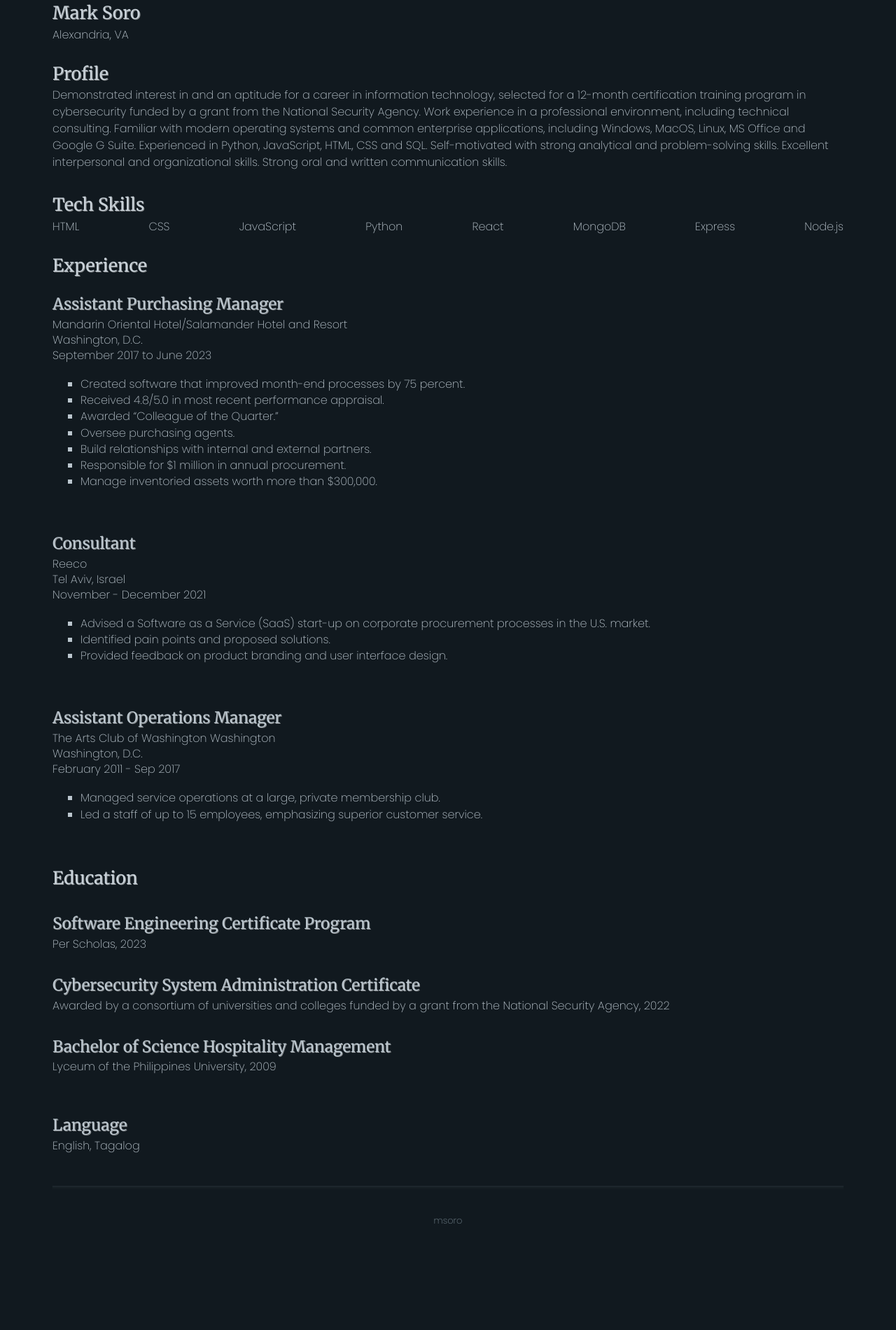
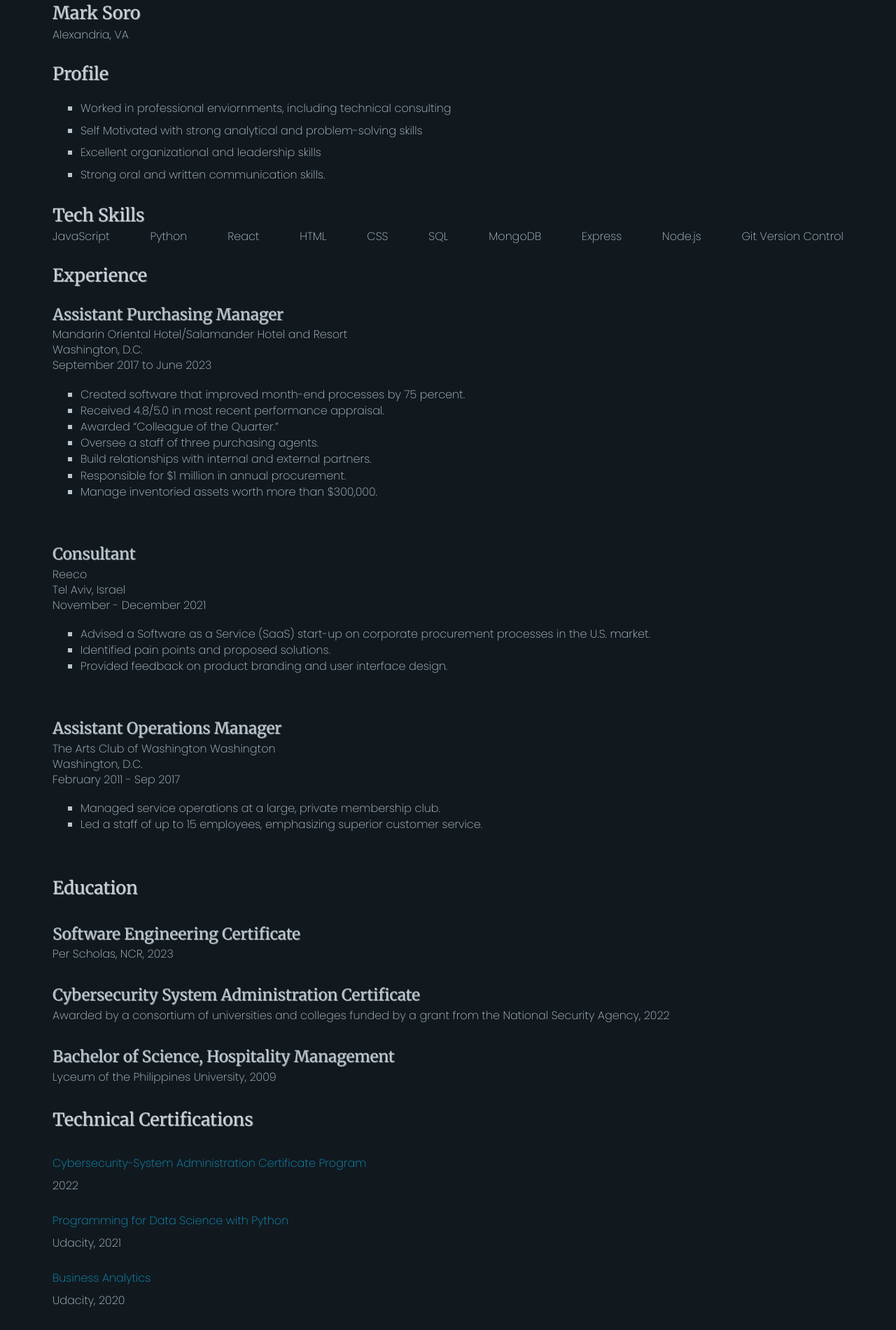
Before and after one commit to m-soro/m-soro.github.io.v1, a React (Vite) app: page /#/resume in a window 1280 px wide. Shown: the part 160-2060 px from the top of the page at 70% size. Before the commit the page ends 1954 px from the top, so only its background shows below. Built offline with nearby package versions, Linux system fonts and the light colour scheme.

Commit message:
updated resume section

```diff
--- a/src/App.css
+++ b/src/App.css
@@ -6,15 +6,25 @@
 }
 
 /***===== CONTACT PAGE =====***/
+
+.Contact {
+  /* border: 2px solid purple; */
+}
+
 /***===== HOME PAGE =====***/
 
 .Home {
   height: 50vh;
   display: flex;
   flex-direction: row;
-  justify-content: center;
+  justify-content: space-between;
   align-items: center;
 }
+
+.Home img {
+  /* STYLE FOR PROFILE PIC */
+}
+
 .Home h1 {
   font-family: "DM Sans";
   padding-left: 1rem;
@@ -27,16 +37,7 @@
 }
 
 .Home blockquote {
-  border-left: 0.25rem solid aqua;
-}
-
-.Home section img {
-  height: 100% !important;
-  width: 100% !important;
-}
-
-.Home section img {
-  object-fit: contain !important;
+  border-left: 0.3rem solid aqua;
 }
 
 .fade-in {
@@ -56,6 +57,7 @@
 
 .About {
   height: 50vh;
+  /* border: 2px solid orange; */
 }
 
 .About h1 {
@@ -69,6 +71,20 @@
   justify-content: space-between;
   flex-direction: column;
   min-height: 100vh;
+  /* border: 2px solid red; */
+
+  /* background: linear-gradient(
+    109.6deg,
+    rgba(0, 0, 0, 0.93) 11.2%,
+    rgb(63, 61, 61) 78.9%
+  ); */
+
+  /* Moving gradient */
+  /* background-image: radial-gradient(
+    circle at var(--x) var(--y),
+    #446b9f 0,
+    transparent 1%
+  ); */
 }
 
 h1,
@@ -156,11 +172,17 @@ button:hover {
 /***===== END GLOBAL STYLE =====***/
 
 /***===== PROJECT*S* PAGE =====***/
+.Projects {
+  /* border: 2px solid aquamarine; */
+}
+
 .ProjectContainer {
   display: flex;
   flex-wrap: wrap;
   justify-content: space-evenly;
   gap: 0.5em;
+  background-image: transparent;
+  /* border: 2px solid green; */
 }
 
 .ProjectCard {
@@ -340,6 +362,12 @@ a:focus {
 /***===== END PROJECT PAGE =====***/
 
 /***===== RESUME PAGE =====***/
+.ProfileBullets {
+  margin-top: 1.2em;
+  margin-bottom: 2em;
+  padding-left: 2.5em;
+}
+
 .EachJob {
   margin-top: 3.5em;
 }
@@ -373,6 +401,17 @@ a:focus {
   justify-content: space-between;
   flex-wrap: wrap;
 }
+
+.TechnicalCertifications {
+  margin-top: 0;
+  padding: 0.1em 0;
+  margin-bottom: 1em;
+}
+
+.TechnicalCertifications li {
+  list-style-type: none;
+}
+
 /***===== END RESUME PAGE =====***/
 
 @media screen and (max-width: 600px) {
--- a/src/App.jsx
+++ b/src/App.jsx
@@ -1,18 +1,35 @@
 import Header from "./components/Header";
 import Footer from "./components/Footer";
 import BackToTop from "./components/BackToTop";
-import { useEffect, useState } from "react";
+import { useEffect, useRef, useState } from "react";
 import "./App.css";
 
 function App() {
   const [scrollTop, setScrollTop] = useState(0);
 
+  // /**
+  //  * Adding following gradient
+  //  */
+  // const appRef = useRef(HTMLDivElement);
+  // useEffect(() => {
+  //   const updateMousePosition = (e) => {
+  //     if (!appRef.current) return;
+
+  //     appRef.current.style.setProperty("--x", `${e.clientX}px`);
+  //     appRef.current.style.setProperty("--y", `${e.clientY}px`);
+  //   };
+  //   window.addEventListener("mousemove", updateMousePosition);
+  //   return () => {
+  //     window.removeEventListener("mousemove", updateMousePosition);
+  //   };
+  // }, []);
+  // This goes to the .App div
+  // ref={appRef}
+
   useEffect(() => {
-    const handleScroll = (event) => {
-      console.log(window.scrollY);
+    const handleScroll = () => {
       setScrollTop(window.scrollY);
     };
-
     window.addEventListener("scroll", handleScroll);
 
     return () => {
@@ -21,7 +38,7 @@ function App() {
   }, []);
 
   return (
-    <div className="App container">
+    <div className="App container-fluid">
       <Header />
       <div className="BackToTopContainer">
         {scrollTop > 300 ? <BackToTop /> : <div></div>}
--- a/src/assets/myFiles/ProjectData.jsx
+++ b/src/assets/myFiles/ProjectData.jsx
@@ -76,12 +76,10 @@ export const ProjectData = [
     id: 2,
     projectName: "Open Peaks",
     images: [
-      `${imgUrl}openpeaks/06${imgExt}`,
-      `${imgUrl}openpeaks/04${imgExt}`,
-      `${imgUrl}openpeaks/05${gifExt}`,
       `${imgUrl}openpeaks/01${imgExt}`,
       `${imgUrl}openpeaks/02${imgExt}`,
       `${imgUrl}openpeaks/03${imgExt}`,
+      `${imgUrl}openpeaks/05${gifExt}`,
     ],
     summary: `A React App that lets you check skiing and snowboarding conditions around the world!`,
 
--- a/src/assets/myFiles/ResumeData.jsx
+++ b/src/assets/myFiles/ResumeData.jsx
@@ -2,19 +2,21 @@ export const ResumeData = {
   name: "Mark Soro",
   location: "Alexandria, VA",
   techSkills: [
-    "HTML",
-    "CSS",
     "JavaScript",
     "Python",
     "React",
+    "HTML",
+    "CSS",
+    "SQL",
     "MongoDB",
     "Express",
     "Node.js",
+    "Git Version Control",
   ],
   education: [
     {
-      field: "Software Engineering Certificate Program",
-      institution: "Per Scholas, 2023",
+      field: "Software Engineering Certificate",
+      institution: "Per Scholas, NCR, 2023",
     },
     {
       field: "Cybersecurity System Administration Certificate",
@@ -22,15 +24,17 @@ export const ResumeData = {
         "Awarded by a consortium of universities and colleges funded by a grant from the National Security Agency, 2022",
     },
     {
-      field: "Bachelor of Science Hospitality Management",
+      field: "Bachelor of Science, Hospitality Management",
       institution: "Lyceum of the Philippines University, 2009",
     },
   ],
   languange: "English, Tagalog",
-  profile:
-    "Demonstrated interest in and an aptitude for a career in information technology, selected for a 12-month certification \
-    training program in cybersecurity funded by a grant from the National Security Agency. Work experience in a professional environment, including technical consulting. Familiar with modern operating systems and common enterprise applications, including Windows, MacOS, Linux, MS Office and Google G Suite. Experienced in Python, JavaScript, HTML, CSS and SQL. Self-motivated with strong analytical and problem-solving skills.\
-    Excellent interpersonal and organizational skills. Strong oral and written communication skills.",
+  profile: [
+    "Worked in professional enviornments, including technical consulting",
+    "Self Motivated with strong analytical and problem-solving skills",
+    "Excellent organizational and leadership skills",
+    "Strong oral and written communication skills.",
+  ],
   workExp: [
     {
       jobTitle: "Assistant Purchasing Manager",
@@ -41,7 +45,7 @@ export const ResumeData = {
         "Created software that improved month-end processes by 75 percent.",
         "Received 4.8/5.0 in most recent performance appraisal.",
         "Awarded “Colleague of the Quarter.”",
-        "Oversee purchasing agents.",
+        "Oversee  a staff of three purchasing agents.",
         "Build relationships with internal and external partners.",
         "Responsible for $1 million in annual procurement.",
         "Manage inventoried assets worth more than $300,000.",
@@ -69,4 +73,30 @@ export const ResumeData = {
       ],
     },
   ],
+
+  technicalCertifications: [
+    {
+      certificateName:
+        "Cybersecurity-System Administration Certificate Program",
+      certificateDetails: "2022",
+      certificateUrl:
+        "https://github.com/m-soro/System_Administration_Cybersecurity_Workforce_Certification_Training/blob/main/marksoro.pdf",
+    },
+    {
+      certificateName: "Programming for Data Science with Python",
+      certificateDetails: "Udacity, 2021",
+      certificateUrl:
+        "https://m-soro.github.io/Data-Science-with-Python/#certicate-of-completion",
+    },
+    {
+      certificateName: "Business Analytics",
+      certificateDetails: "Udacity, 2020",
+      certificateUrl: "https://m-soro.github.io/Business-Analytics/",
+    },
+    {
+      certificateName: "Introduction to Programming",
+      certificateDetails: "Udacity, 2020",
+      certificateUrl: "https://m-soro.github.io/Intro-to-Programming/",
+    },
+  ],
 };
--- a/src/components/Header.jsx
+++ b/src/components/Header.jsx
@@ -12,7 +12,7 @@ export default function Header() {
 
   return (
     <HashRouter>
-      <div className="Header">
+      <div className="Header container">
         <nav>
           <ul>
             <li className="NameText">
--- a/src/pages/Home.jsx
+++ b/src/pages/Home.jsx
@@ -1,7 +1,7 @@
 export default function Home() {
   return (
-    <div className="Home container fade-in">
-      <section>
+    <div className="Home fade-in">
+      <section className="container">
         <h1>Hi,</h1>
         <blockquote>
           My name is Mark Soro. I am an aspiring software developer based in
--- a/src/pages/Project.jsx
+++ b/src/pages/Project.jsx
@@ -80,6 +80,7 @@ export default function Project() {
       setCreated(createdAt);
       setUpdated(updatedAt);
       setTags(json.topics);
+      console.log(json);
     } catch (error) {
       console.log(error);
     }
--- a/src/pages/Resume.jsx
+++ b/src/pages/Resume.jsx
@@ -7,8 +7,17 @@ export default function Resume() {
         <h4>{ResumeData.name}</h4>
         <p>{ResumeData.location}</p>
       </section>
-      <h4>Profile</h4>
-      <p className="ProfileText">{ResumeData.profile}</p>
+
+      <section>
+        <h4>Profile</h4>
+        <ul className="ProfileBullets">
+          {ResumeData.profile.map((bullet, index) => (
+            // eslint-disable-next-line react/jsx-key
+            <li key={index}>{bullet}</li>
+          ))}
+        </ul>
+      </section>
+
       <section>
         <h4>Tech Skills</h4>
         <div className="TechSkills">
@@ -44,6 +53,18 @@ export default function Resume() {
             <p></p>
           </hgroup>
         ))}
+        <h4>Technical Certifications</h4>
+        <br />
+        {ResumeData.technicalCertifications.map((certificate, index) => (
+          <ul key={index} className="TechnicalCertifications">
+            <li>
+              <a href={certificate.certificateUrl}>
+                {certificate.certificateName}
+              </a>
+            </li>
+            <li>{certificate.certificateDetails}</li>
+          </ul>
+        ))}
       </section>
       <br />
       <section>
```
Also changed, not shown: 5 other files (tests, documents, lock files or other folders).
